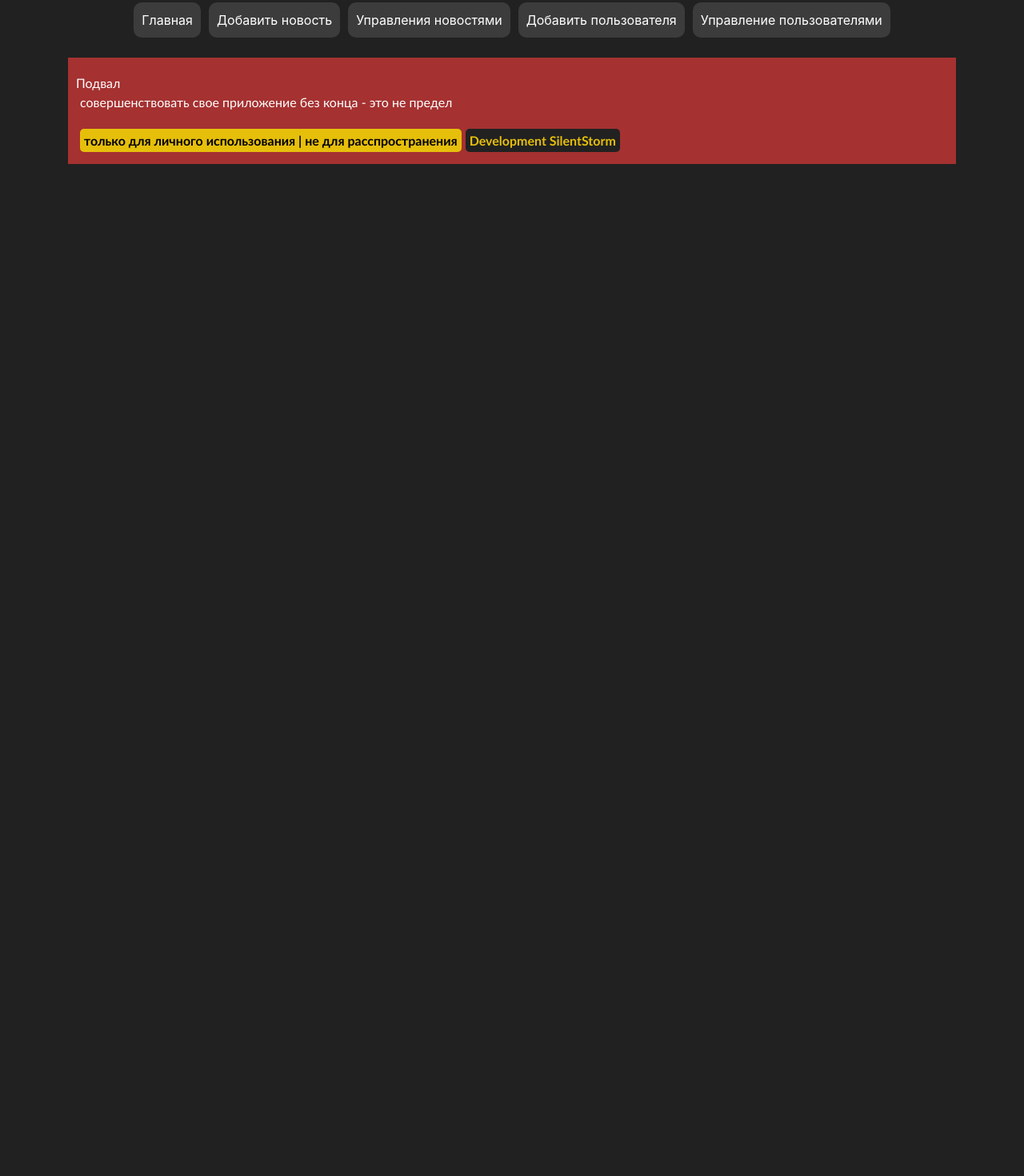
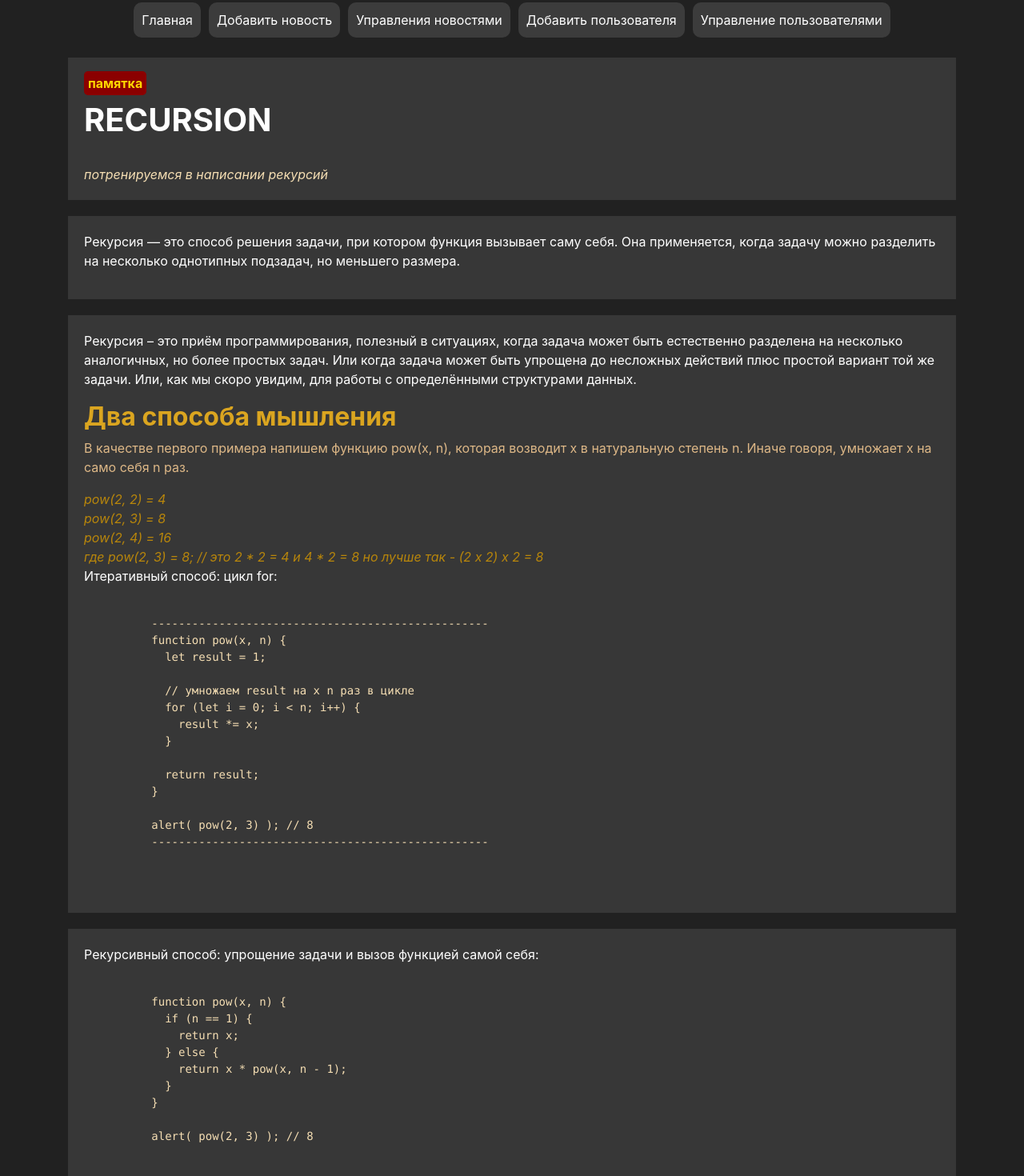
Before and after one commit to Viacheslav1998/cms-quickduck, a Vue app: page /test-recursion in a window 1280 px wide. Shown: the part 100-1570 px from the top of the page at 80% size. Before the commit the page ends 800 px from the top, so only its background shows below. Built offline with nearby package versions, Linux system fonts and the light colour scheme; what vue-sweetalert2 would draw is missing.

Commit message:
feat: component

```diff
--- a/src/router.js
+++ b/src/router.js
@@ -1,4 +1,3 @@
-// src/router.js
 import { createRouter, createWebHistory } from 'vue-router';
 import Home from './pages/Home.vue';
 import AddNews from './pages/AddNews.vue';
@@ -7,6 +6,7 @@ import Test from './testPages/testAttention.vue';
 import TestStaticData from './testPages/testStaticData.vue';
 import TestPromise from './testPages/testPromise.vue';
 import TestClosure from './testPages/testClosure.vue';
+import TestRecursion from './testPages/testRecursion.vue';
 
 const routes = [
   { path: '/', component: Home },
@@ -16,7 +16,7 @@ const routes = [
   { path: '/test-static', component: TestStaticData },
   { path: '/test-async', component: TestPromise },
   { path: '/test-closure', component: TestClosure },
-
+  { path: '/test-recursion', component: TestRecursion }
 ];
 
 const router = createRouter({
--- /dev/null
+++ b/src/testPages/testRecursion.vue
@@ -0,0 +1,104 @@
+<template>
+  <div class="container">
+    <div class="base">
+      <span style="color: gold; background-color: darkred; padding: 5px;  border-radius: 5px;"><b>памятка</b></span>
+      <div class="top-line-padding"></div>
+      <h1><b>RECURSION</b></h1>
+      <br><i style="color: wheat;">потренируемся в написании рекурсий</i>
+    </div>
+    <div class="base">
+      <p>
+        Рекурсия — это способ решения задачи, при котором функция вызывает саму себя. Она применяется, когда задачу можно разделить на несколько однотипных подзадач, но меньшего размера.
+      </p>
+    </div>
+    <div class="base">
+    <p>Рекурсия – это приём программирования, полезный в ситуациях, когда задача может быть естественно разделена на несколько аналогичных, но более простых задач. Или когда задача может быть упрощена до несложных действий плюс простой вариант той же задачи. Или, как мы скоро увидим, для работы с определёнными структурами данных.</p>
+    <h2 style="font-weight: bold; color: goldenrod;">Два способа мышления</h2>
+    <p style="color: burlywood;">
+
+В качестве первого примера напишем функцию pow(x, n), которая возводит x в натуральную степень n. Иначе говоря, умножает x на само себя n раз.</p>
+<i style="color: darkgoldenrod;">
+pow(2, 2) = 4 <br>
+pow(2, 3) = 8 <br>
+pow(2, 4) = 16 <br>
+
+где pow(2, 3) = 8; // это 2 * 2 = 4  и 4 * 2 = 8 но лучше так - (2 x 2) x 2 = 8
+</i>
+<p>Итеративный способ: цикл for:</p>
+<pre>
+        <code style="color: wheat;">
+          --------------------------------------------------
+          function pow(x, n) {
+            let result = 1;
+
+            // умножаем result на x n раз в цикле
+            for (let i = 0; i < n; i++) {
+              result *= x;
+            }
+
+            return result;
+          }
+
+          alert( pow(2, 3) ); // 8
+          --------------------------------------------------
+        </code>
+      </pre>
+    </div>
+
+    <div class="base">
+      <p>Рекурсивный способ: упрощение задачи и вызов функцией самой себя:</p>
+      <pre>
+        <code style="color: wheat;">
+          function pow(x, n) {
+            if (n == 1) {
+              return x;
+            } else {
+              return x * pow(x, n - 1);
+            }
+          }
+
+          alert( pow(2, 3) ); // 8
+        </code>
+      </pre>
+    </div>
+  </div>
+</template>
+
+<script>
+
+export default {
+  name: 'testRecursion',
+
+  setup() {
+    function test() {
+      console.log(start);
+    }
+  }
+
+}
+
+
+</script>
+
+<style scoped>
+h1, p { color: white;}
+.base {
+  margin: 20px 0;
+  padding: 20px;
+  background-color: #373737;
+}
+.custom-push {
+  border: none; color: #373737; background-color: goldenrod; padding: 5px; margin: 5px 0; border-radius: 5px; margin-top: 10px;
+}
+.custom-push:hover {
+  color: white;
+  background-color: yellowgreen;
+}
+.custom-push:active {
+  background-color: gold;
+}
+.top-line-padding {
+  margin-bottom: 10px!important;
+}
+
+</style>
```
